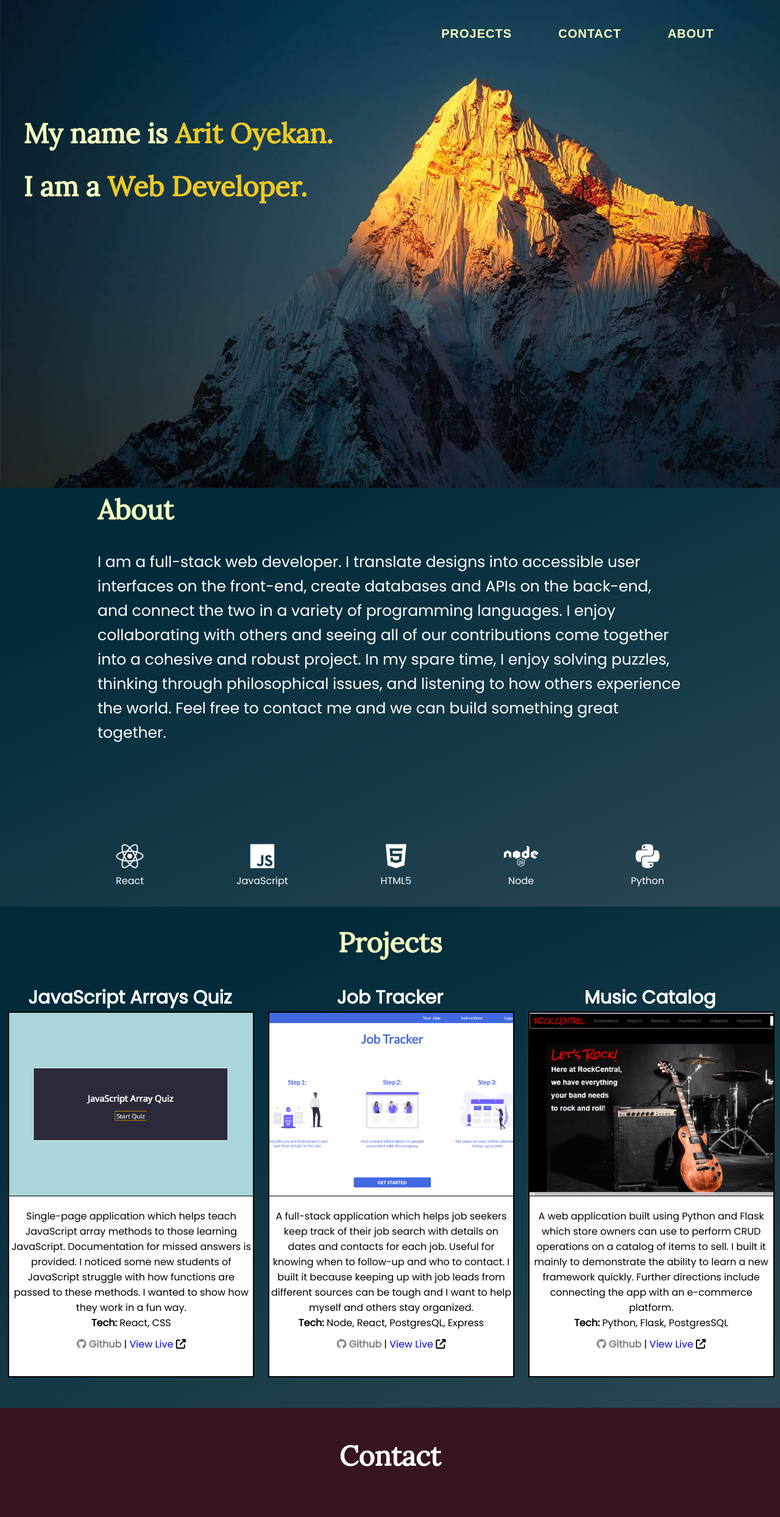
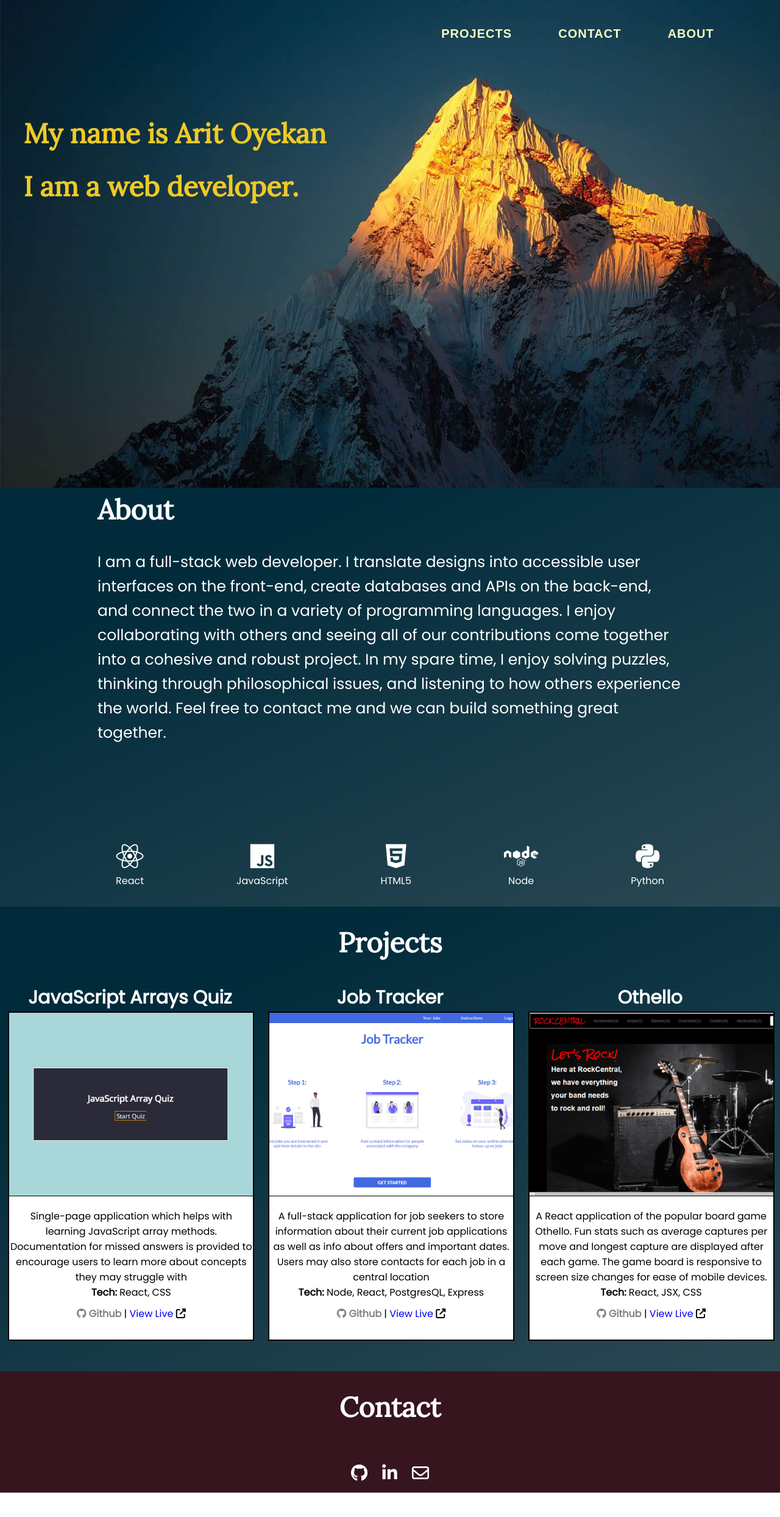
Before and after one commit to aaoyekanmi4/portfolio, a plain HTML site: page index.html in a window 1280 px wide. Shown: the top 2488 px of the page at 61% size. After the commit the page ends 2448 px from the top, so only its background shows below. Drawn offline with Linux system fonts and the light colour scheme.

Commit message:
restored css and made some small changes, removed form for now

```diff
--- a/index.html
+++ b/index.html
@@ -1,5 +1,6 @@
 <!DOCTYPE html>
 <html lang="en">
+
 <head>
   <meta charset="UTF-8" />
   <meta name="viewport" content="width=device-width, initial-scale=1.0" />
@@ -7,14 +8,8 @@
   <title>Arit Oyekan</title>
   <link rel="stylesheet" href="main.css" />
   <script src="https://kit.fontawesome.com/98f0f92e21.js"></script>
-    <link
-      href="https://fonts.googleapis.com/css?family=Poppins&display=swap"
-      rel="stylesheet"
-    />
-    <link
-      href="https://fonts.googleapis.com/css?family=Lora&display=swap"
-      rel="stylesheet"
-    />
+  <link href="https://fonts.googleapis.com/css?family=Poppins&display=swap" rel="stylesheet" />
+  <link href="https://fonts.googleapis.com/css?family=Lora&display=swap" rel="stylesheet" />
   <link rel="apple-touch-icon" sizes="180x180" href="apple-touch-icon.png" />
   <link rel="icon" type="image/png" sizes="32x32" href="favicon-32x32.png" />
   <link rel="icon" type="image/png" sizes="16x16" href="favicon-16x16.png" />
@@ -26,20 +21,16 @@
     <section class="name-title" id="landing">
       <div id="background-img"></div>
       <nav>
-          <a href="#project-page" class="nav-link project-page-link"
-            >Projects</a
-          >
+        <a href="#project-page" class="nav-link project-page-link">Projects</a>
         <a href="#contact" class="nav-link contact-page-link">Contact</a>
         <a href="#about" class="nav-link about-page-link">About</a>
       </nav>
       <div id="name-holder">
         <h1 id="my-name">
-            <span class="name-intro">My name is</span>
-            <span class="name">Arit Oyekan.</span>
+          <span class="name">My name is Arit Oyekan</span>
         </h1>
-          <h1>
-            <span class="name-intro">I am a</span>
-            <span class="title">Web Developer. </span>
+        <h1 id="job-title">
+          <span class="title">I am a web developer.</span>
         </h1>
       </div>
     </section>
@@ -98,7 +89,7 @@
     </section>
     <section id="contact">
       <h1 id="contact-title">Contact</h1>
-        <form action="https://formspree.io/mayoraob" method="POST">
+      <!-- <form action="https://formspree.io/mayoraob" method="POST">
         <div class="input-block">
           <label for="name"> Name: </label>
           <input id="name" name="name" type="text" />
@@ -112,31 +103,19 @@
           <textarea id="body" name="body"></textarea>
         </div>
         <button id="send" type="submit">Send</button>
-        </form>
+      </form> -->
       <ul id="contact-links">
         <li>
-            <a
-              target="_blank"
-              href="https://github.com/aaoyekanmi4"
-              class="nav-list-item"
-              ><i class="fab fa-github"></i
-            ></a>
+          <a target="_blank" href="https://github.com/aaoyekanmi4" class="nav-list-item"><i
+              class="fab fa-github"></i></a>
         </li>
         <li class="nav-list-item">
-            <a
-              target="_blank"
-              href="https://www.linkedin.com/in/arit-oyekan-3687b0194/"
-              class="nav-list-item"
-              ><i class="fab fa-linkedin-in"></i
-            ></a>
+          <a target="_blank" href="https://www.linkedin.com/in/arit-oyekan-3687b0194/" class="nav-list-item"><i
+              class="fab fa-linkedin-in"></i></a>
         </li>
         <li class="nav-list-item">
-            <a
-              target="_blank"
-              href="mailto:aritoyekan@gmail.com"
-              class="nav-list-item"
-              ><i class="far fa-envelope"></i
-            ></a>
+          <a target="_blank" href="mailto:aritoyekan@gmail.com" class="nav-list-item"><i
+              class="far fa-envelope"></i></a>
         </li>
       </ul>
     </section>
@@ -144,4 +123,5 @@
   <script src="js/PROJECTS.js"></script>
   <script src="js/showProject.js"></script>
 </body>
+
 </html>
--- a/js/PROJECTS.js
+++ b/js/PROJECTS.js
@@ -1,7 +1,7 @@
 const PROJECTS = [
   {
     title: "JavaScript Arrays Quiz",
-    description: `Single-page application which helps teach JavaScript array methods to those learning JavaScript. Documentation for missed answers is provided. I noticed some new students of JavaScript struggle with how functions are passed to these methods. I wanted to show how they work in a fun way.`,
+    description: `Single-page application which helps with learning JavaScript array methods. Documentation for missed answers is provided to encourage users to learn more about concepts they may struggle with`,
     imageSrc: "images/quiz.png",
     imageAlt: "quiz app screenshot",
     tech: ["React", "CSS"],
@@ -10,19 +10,19 @@ const PROJECTS = [
   },
   {
     title: "Job Tracker",
-    description: `A full-stack application which helps job seekers keep track of their job search with details on dates and contacts for each job. Useful for knowing when to follow-up and who to contact. I built it because keeping up with job leads from different sources can be tough and I want to help myself and others stay organized.`,
+    description: `A full-stack application for job seekers to store information about their current job applications as well as info about offers and important dates. Users may also store contacts for each job in a central location`,
     imageSrc: "images/job_tracker.png",
-    imageAlt: "Job tracker screen shot",
+    imageAlt: "Job tracker screenshot",
     tech: ["Node", "React", "PostgresQL","Express"],
     repo: "https://github.com/aaoyekanmi4/JobTrackerClient",
     live: "https://job-tracker-client.now.sh/"
   },
   {
-    title: "Music Catalog",
-    description: `A web application built using Python and Flask which store owners can use to perform CRUD operations on a catalog of items to sell. I built it mainly to demonstrate the ability to learn a new framework quickly. Further directions include connecting the app with an e-commerce platform.`,
+    title: "Othello",
+    description: `A React application of the popular board game Othello. Fun stats such as average captures per move and longest capture are displayed after each game. The game board is responsive to screen size changes for ease of mobile devices.`,
     imageSrc: "images/itemcatalog1-800.png",
     imageAlt: "music-catalog screenshot",
-    tech: ["Python", "Flask", "PostgresSQL"],
+    tech: ["React", "JSX", "CSS"],
     repo: "https://github.com/aaoyekanmi4/item-catalog",
     live: "https://music-store-catalog.herokuapp.com/"
   }
--- a/js/showProject.js
+++ b/js/showProject.js
@@ -19,7 +19,7 @@ function showProjects(PROJECTS) {
 
                       <p class="description">${project.description}</p>
                       <div class="stack">
-                        <span id="tech">Tech: </span>${project.tech.join(', ')}
+                        <span id="tech">Tech: </span>${project.tech.join(", ")}
                       </div>
                       <a target="_blank" class="github" href="${project.repo}">
                         <i class="fab fa-github"></i>
@@ -31,7 +31,7 @@ function showProjects(PROJECTS) {
                     </div>
                   </div>
                 </div>`;
-  }).join('');
+  }).join("");
   projects.innerHTML = projectsHTML;
 }
 showProjects(PROJECTS);
--- a/main.css
+++ b/main.css
@@ -5,17 +5,20 @@
   margin: 0;
   padding: 0;
 }
+
 html,
 body {
-  font-family: 'Poppins', sans-serif;
+  font-family: "Poppins", sans-serif;
   padding: 0px;
   margin: 0px;
 }
+
 a {
   text-decoration: none;
 }
+
 #background-img {
-  background: url('images/mountain.jpg') no-repeat;
+  background: url("images/mountain.jpg") no-repeat;
   background-size: cover;
   background-position: left;
   position: relative;
@@ -29,6 +32,7 @@ section {
   left: 0;
   top: 0;
 }
+
 nav {
   width: 600px;
   display: flex;
@@ -40,8 +44,9 @@ nav {
   height: 50px;
   margin: 2rem 2rem;
 }
+
 .nav-link::after {
-  content: '';
+  content: "";
   display: block;
   width: 0;
   height: 4px;
@@ -56,7 +61,7 @@ nav {
 .nav-link {
   text-decoration: none;
   color: rgb(246, 255, 192);
-  font-family: 'Arial', sans-serif;
+  font-family: "Arial", sans-serif;
   font-weight: 600;
   letter-spacing: 1px;
   font-size: 20px;
@@ -67,7 +72,6 @@ nav {
 h1 {
   font-size: 45px;
   font-weight: normal;
-  display: inline-block;
   font-weight: 600;
 }
 
@@ -103,7 +107,7 @@ li {
   height: 100vh;
   position: relative;
   text-align: left;
-  font-family: 'Lora', serif;
+  font-family: "Lora", serif;
 }
 
 #my-name {
@@ -111,16 +115,18 @@ li {
 }
 
 #name-holder {
-  animation-delay: 2s, 0s;
+  animation-delay: 1s, 0s;
   animation-duration: 2s;
   animation-name: slideIn;
   left: 8%;
   width: 600px;
   top: 20%;
   position: absolute;
-
+  opacity: 0;
+  animation-fill-mode: forwards;
   margin-right: 0px;
 }
+
 span.name,
 span.title {
   color: #eeca26;
@@ -130,17 +136,15 @@ span.title {
 
 .bio {
   text-align: left;
-
   background: linear-gradient(336deg, rgb(42 72 83) 0%, rgba(1, 43, 59, 1) 79%);
-
   color: white;
-  font-family: 'Work Sans', sans-serif;
+  font-family: "Work Sans", sans-serif;
 }
 
 .about {
   margin-bottom: 30px;
-  font-family: 'Lora', serif;
-  color: #f6ffc0;
+  font-family: "Lora", serif;
+  color: white;
 }
 
 article {
@@ -150,7 +154,7 @@ article {
   position: relative;
   top: 12%;
   line-height: 1.6;
-  font-family: 'Poppins', sans-serif;
+  font-family: "Poppins", sans-serif;
 }
 
 .technologies-container {
@@ -164,12 +168,13 @@ article {
   padding: 0px;
   flex-wrap: wrap;
 }
+
 figcaption {
-  font-family: 'Poppins', sans-serif;
+  font-family: "Poppins", sans-serif;
   font-size: 16px;
-
   text-align: center;
 }
+
 figure {
   text-align: center;
   margin: 20px;
@@ -185,19 +190,21 @@ figure {
   height: fit-content;
   width: 100%;
   text-align: center;
-
   bottom: 20px;
   width: 100%;
 }
+
 #projects-title {
-  margin-top: 30px;
+  padding-top: 30px;
   margin-bottom: 30px;
-  font-family: 'Lora', serif;
-  color: #f6ffc0;
+  font-family: "Lora", serif;
+  color: white;
 }
+
 #description {
   padding: 20px 10px;
 }
+
 #projects {
   display: flex;
   flex-wrap: wrap;
@@ -205,9 +212,11 @@ figure {
 .stack {
   padding-bottom: 10px;
 }
+
 #tech {
   font-weight: 700;
 }
+
 .github {
   color: gray;
   text-decoration: none;
@@ -231,6 +240,7 @@ img {
   text-decoration: none;
   padding-top: 10px;
 }
+
 .tools {
   display: flex;
   text-decoration: underline;
@@ -238,22 +248,24 @@ img {
   width: 400px;
   padding-left: 0px;
 }
+
 .pic {
   border-bottom: 1px solid black;
   height: 301px;
 }
+
 .pic-text {
   width: fit-content;
   border: 1px solid black;
   text-align: center;
   color: black;
-  height: 600px;
-  font-family: 'Poppins', sans-serif;
+  font-family: "Poppins", sans-serif;
   background: white;
   padding-bottom: 10px;
   margin-bottom: 50px;
   border: 2px solid black;
 }
+
 .project-text {
   padding: 20px 0;
 }
@@ -261,6 +273,7 @@ img {
 /* Contact*/
 
 #contact {
+  height: fit-content;
   position: relative;
   background-color: rgb(54, 21, 30);
   text-align: center;
@@ -268,8 +281,9 @@ img {
 }
 
 #contact-title {
-  font-family: 'Lora', serif;
-  margin: 50px 0;
+  font-family: "Lora", serif;
+  margin-bottom: 50px;
+  padding-top: 30px;
 }
 
 form {
@@ -277,8 +291,8 @@ form {
   margin: 25px auto;
 }
 
-input[type='text'],
-input[type='email'],
+input[type="text"],
+input[type="email"],
 textarea {
   width: 100%;
   height: 35px;
@@ -291,9 +305,11 @@ textarea {
 label {
   float: left;
 }
+
 textarea {
   height: 175px;
 }
+
 #send {
   background: white;
   color: black;
@@ -301,16 +317,18 @@ textarea {
   border-radius: 10px;
   border: 2px solid black;
   padding: 2px;
-  font-family: 'Poppins';
+  font-family: "Poppins";
   font-size: 16px;
   cursor: pointer;
   font-weight: 600;
 }
+
 .nav-list-item {
   border: none;
   font-size: 28px;
   color: white;
 }
+
 #contact-links {
   width: fit-content;
   margin: 0 auto;
@@ -329,6 +347,7 @@ textarea {
     width: 60%;
   }
 }
+
 @media screen and (max-width: 800px) {
   nav {
     width: 100%;
@@ -338,6 +357,7 @@ textarea {
     margin: 10px auto;
   }
 }
+
 @media screen and (max-width: 540px) {
   nav {
     flex-direction: column;
@@ -355,27 +375,34 @@ textarea {
     left: 20%;
     line-height: 2;
   }
+
   .name-intro {
     display: none;
   }
+
   h1 {
+    display: block;
     font-size: 33px;
     margin: 0;
     padding: 0;
   }
+
   span {
     padding-right: 40px;
   }
+
   form {
     width: 80%;
   }
 }
+
 @media screen and (max-width: 400px) {
   .project,
   img {
     width: 100%;
     margin: 10px 0;
   }
+
   #my-name {
     margin: 0px;
   }
```
Lines whose indentation alone changed are shown as unchanged.
